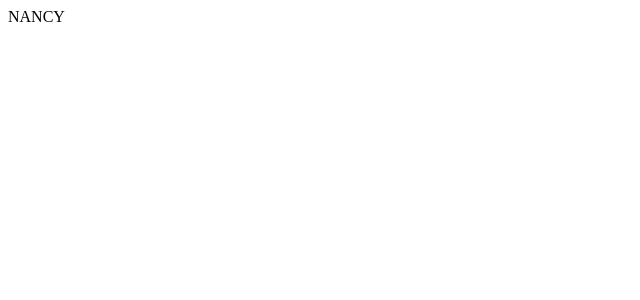
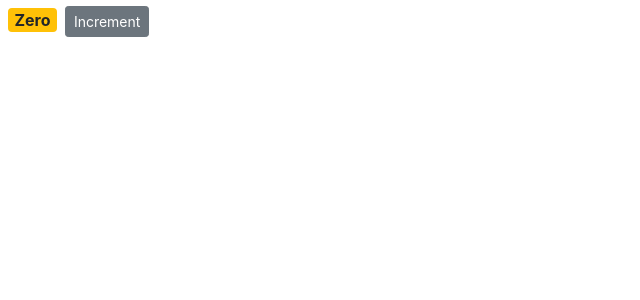
Before and after one commit to Nanc2412/First-react-app, a React (Create React App) app: page / in a window 1280 px wide. Shown: the top 300 px of the page, without its empty margins (0-640 px from the left). Built offline with nearby package versions, Linux system fonts and the light colour scheme.

Commit message:
components

```diff
--- a/package.json
+++ b/package.json
@@ -6,8 +6,9 @@
     "@testing-library/jest-dom": "^5.11.4",
     "@testing-library/react": "^11.1.0",
     "@testing-library/user-event": "^12.1.10",
-    "bootstrap": "^5.1.3",
+    "bootstrap": "^4.6.0",
     "react": "^17.0.2",
+    "react-bootstrap": "^2.0.2",
     "react-dom": "^17.0.2",
     "react-scripts": "4.0.3",
     "web-vitals": "^1.0.1"
--- /dev/null
+++ b/src/components/counter.jsx
@@ -0,0 +1,34 @@
+import React, { Component } from "react";
+import 'bootstrap/dist/css/bootstrap.min.css';
+
+
+class Counter extends Component {
+    state = {
+        count : 0,
+        imageUrl : "https://images.ctfassets.net/hrltx12pl8hq/61DiwECVps74bWazF88Cy9/2cc9411d050b8ca50530cf97b3e51c96/Image_Cover.jpg?fit=fill&w=480&h=270"
+    };
+
+    // styles = {
+    //     fontSize: 15,
+    //     fontWeight: 'bold'
+    // };
+  render() {
+      let classes = "badge m-2 badge-";
+      classes += (this.state.count === 0) ? "warning" : "primary";
+    return (
+      <React.Fragment>
+        {/* <img src={this.state.imageUrl} alt="11111111111" /> */}
+        <span style={{ fontSize: 16 }} className= {classes}>{this.formatCount()}</span>
+        <button className= "btn btn-secondary btn-sm">Increment</button>
+      </React.Fragment>
+    );
+  }
+
+  formatCount (){
+      //return this.state.count==0 ? 'zero' : this.state.count; OR
+      const { count } = this.state;
+      return count === 0 ? "Zero" : count;
+  }
+}
+
+export default Counter;
--- a/src/index.js
+++ b/src/index.js
@@ -1,16 +1,13 @@
 import React from 'react';
 import ReactDOM from 'react-dom';
-import App from './App';
 import reportWebVitals from './reportWebVitals';
+import 'bootstrap/dist/css/bootstrap.min.css';
+import Counter from './components/counter';
 
 ReactDOM.render(
   <React.StrictMode>
-    <App />
+    <Counter />
   </React.StrictMode>,
   document.getElementById('root')
 );
-
-// If you want to start measuring performance in your app, pass a function
-// to log results (for example: reportWebVitals(console.log))
-// or send to an analytics endpoint. Learn more: https://bit.ly/CRA-vitals
 reportWebVitals();
```
Also changed, not shown: 1 other file (tests, documents, lock files or other folders).
